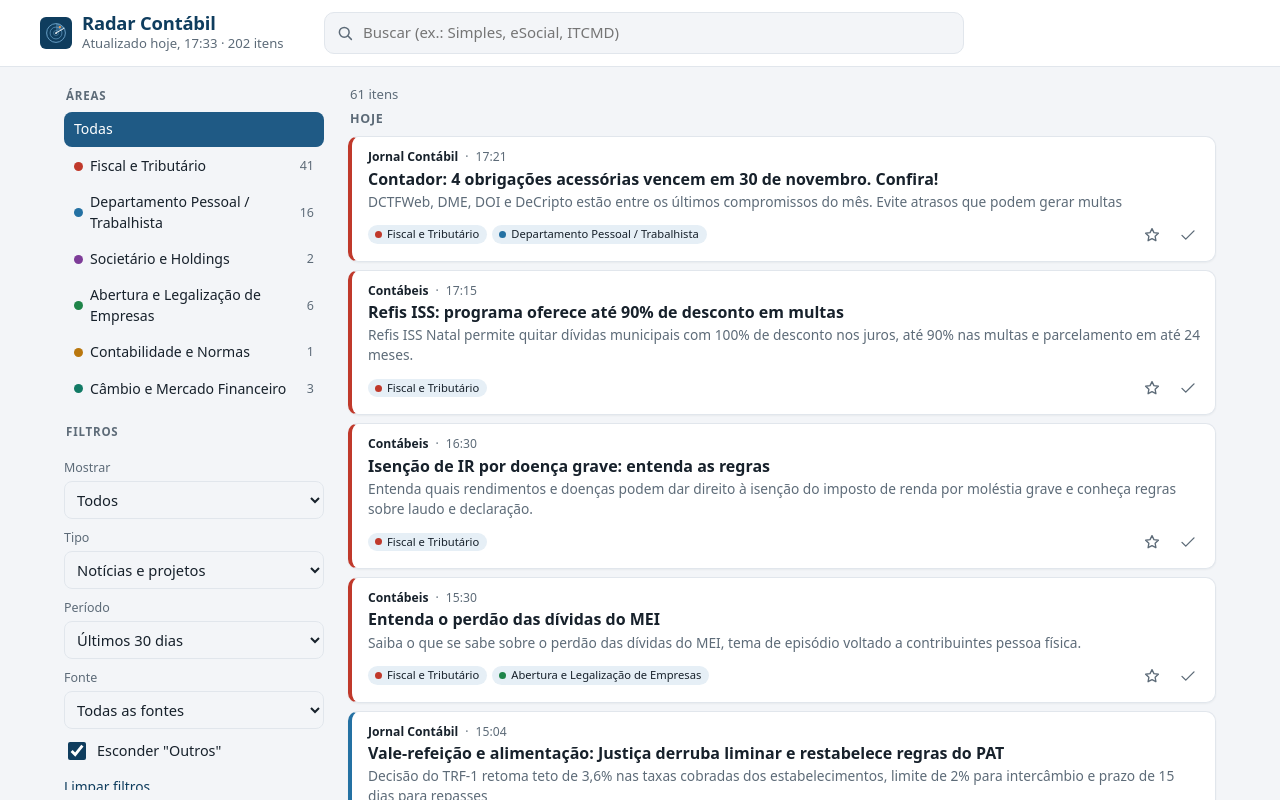
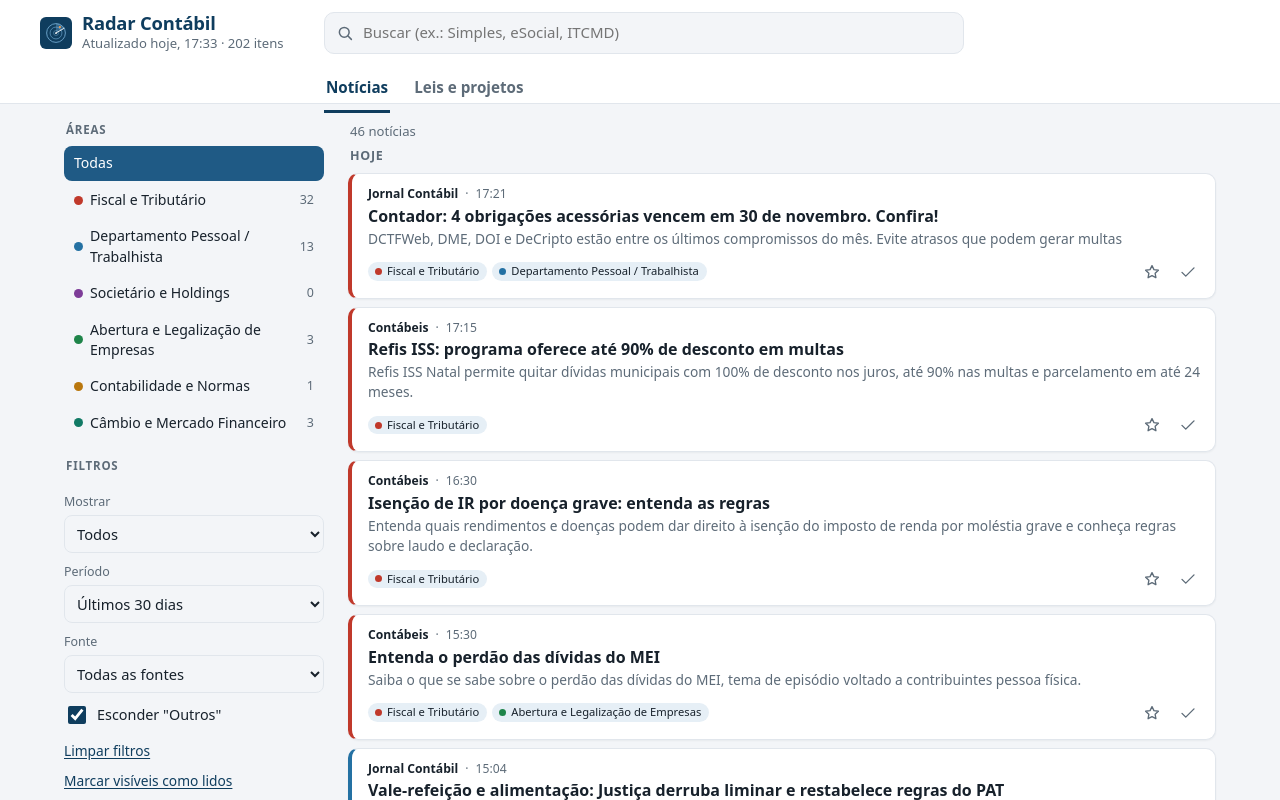
Before and after one commit to gabrielhfg1-rgb/radar-contabil, a plain HTML site: page docs/index.html in a window 1280 px wide. Both pictures are taken after a click on the button "Limpar filtros". Shown: the top 800 px of the page. Drawn offline with Linux system fonts and the light colour scheme.

Commit message:
Separa Notícias e Leis e projetos em abas
A aba de leis mostra todo o histórico por padrão, agrupa pelo mês de apresentação
e exibe a ementa inteira.

Co-Authored-By: Claude Opus 5.5 <noreply@anthropic.com>
Claude-Session: https://claude.ai/code/session_01PxKG6p3J9pm8Gi6bBzSTcX

```diff
--- a/docs/app.js
+++ b/docs/app.js
@@ -28,11 +28,14 @@
     visitaAnterior: null,
     pagina: 1,
     filtros: Object.assign(
-      { areas: [], fonte: "", tipo: "", periodo: "30", mostrar: "todos", esconderOutros: true, busca: "" },
+      { areas: [], fonte: "", tipo: "noticia", periodo: "30", periodoLeis: "tudo", mostrar: "todos", esconderOutros: true, busca: "" },
       guardar.ler("filtros", {}),
       { busca: "" }
     ),
   };
+
+  if (estado.filtros.tipo !== "projeto") estado.filtros.tipo = "noticia";
+  if (!estado.filtros.periodoLeis) estado.filtros.periodoLeis = "tudo";
 
   // "Novo desde a última visita": a referência vale para a sessão inteira.
   (function () {
@@ -51,7 +54,7 @@
     atualizado: $("atualizado"), areas: $("areas"), busca: $("busca"), lista: $("lista"),
     mais: $("btn-mais"), vazio: $("vazio"), resumo: $("resumo-lista"), painel: $("painel-filtros"),
     btnFiltros: $("btn-filtros"), contadorFiltros: $("contador-filtros"), fonte: $("f-fonte"),
-    tipo: $("f-tipo"), periodo: $("f-periodo"), mostrar: $("f-mostrar"), outros: $("f-outros"),
+    abas: $("abas"), rotuloFonte: $("rotulo-fonte"), periodo: $("f-periodo"), mostrar: $("f-mostrar"), outros: $("f-outros"),
     fontesStatus: $("fontes-status"),
   };
 
@@ -73,6 +76,16 @@
     if (d >= hoje) return "hoje, " + hora;
     if (d >= new Date(hoje - DIA)) return "ontem, " + hora;
     return d.toLocaleDateString("pt-BR", { day: "2-digit", month: "2-digit", year: "numeric" });
+  }
+  const NOMES_TIPO = {
+    PL: "Projeto de Lei", PLP: "Projeto de Lei Complementar", PEC: "Proposta de Emenda à Constituição",
+    MPV: "Medida Provisória", PDL: "Projeto de Decreto Legislativo",
+  };
+  function ehLeis() { return estado.filtros.tipo === "projeto"; }
+  function periodoAtual() { return ehLeis() ? estado.filtros.periodoLeis : estado.filtros.periodo; }
+  function rotuloMes(iso) {
+    const t = new Date(iso).toLocaleDateString("pt-BR", { month: "long", year: "numeric" });
+    return "Apresentados em " + t;
   }
   function rotuloDia(iso) {
     const d = new Date(iso);
@@ -102,7 +115,7 @@
 
   function mesesNecessarios() {
     const meses = (estado.indice && estado.indice.meses) || [];
-    if (estado.filtros.periodo === "tudo" || estado.filtros.mostrar === "favoritos") return meses;
+    if (periodoAtual() === "tudo" || estado.filtros.mostrar === "favoritos") return meses;
     const limite = new Date(Date.now() - 32 * DIA).toISOString().slice(0, 7);
     return meses.filter((m) => m >= limite);
   }
@@ -166,8 +179,10 @@
   }
 
   function aplicarFiltrosNaTela() {
-    el.tipo.value = estado.filtros.tipo;
-    el.periodo.value = estado.filtros.periodo;
+    el.periodo.value = periodoAtual();
+    el.rotuloFonte.hidden = ehLeis();
+    el.abas.querySelectorAll(".aba").forEach((b) => b.setAttribute("aria-selected", String(b.dataset.tipo === estado.filtros.tipo)));
+    document.body.classList.toggle("modo-leis", ehLeis());
     el.mostrar.value = estado.filtros.mostrar;
     el.outros.checked = estado.filtros.esconderOutros;
   }
@@ -183,13 +198,14 @@
       base.sort((a, b) => (a.data < b.data ? 1 : -1));
     }
     let desde = null;
-    if (f.periodo === "hoje") { const h = new Date(); h.setHours(0, 0, 0, 0); desde = h.toISOString(); }
-    else if (f.periodo !== "tudo") desde = new Date(Date.now() - Number(f.periodo) * DIA).toISOString();
+    const periodo = periodoAtual();
+    if (periodo === "hoje") { const h = new Date(); h.setHours(0, 0, 0, 0); desde = h.toISOString(); }
+    else if (periodo !== "tudo") desde = new Date(Date.now() - Number(periodo) * DIA).toISOString();
     const termos = semAcento(f.busca).split(/\s+/).filter(Boolean);
 
     return base.filter((i) => {
       if (desde && f.mostrar !== "favoritos" && i.data < desde) return false;
-      if (f.fonte && i.fonte !== f.fonte) return false;
+      if (f.fonte && !ehLeis() && i.fonte !== f.fonte) return false;
       if (f.tipo && i.tipo !== f.tipo) return false;
       if (f.mostrar === "novos" && !ehNovo(i)) return false;
       if (f.mostrar === "naolidos" && estado.lidos.has(i.id)) return false;
@@ -229,11 +245,11 @@
     const etiquetas = i.areas.map((a) =>
       '<span class="etiqueta" style="--cor:' + escapar(estado.corDaArea[a] || "#7f8c8d") + '">' + escapar(estado.nomeDaArea[a] || a) + "</span>").join("");
     const corPrincipal = estado.corDaArea[i.areas[0]] || "#7f8c8d";
-    return '<li class="item' + (lido ? " lido" : "") + '" data-id="' + escapar(i.id) + '" style="--cor-area:' + escapar(corPrincipal) + '">' +
+    return '<li class="item' + (i.tipo === "projeto" ? " item-lei" : "") + (lido ? " lido" : "") + '" data-id="' + escapar(i.id) + '" style="--cor-area:' + escapar(corPrincipal) + '">' +
       '<div class="item-meta">' +
         (ehNovo(i) ? '<span class="selo-novo">NOVO</span>' : "") +
-        (i.tipo === "projeto" ? '<span class="selo-pl">Projeto de lei</span>' : "") +
-        '<span class="fonte">' + escapar(i.fonte) + "</span><span>·</span><time datetime=\"" + escapar(i.data) + '">' + hora(i.data) + "</time>" +
+        (i.tipo === "projeto" ? '<span class="selo-pl">' + escapar(NOMES_TIPO[String(i.titulo).split(" ")[0]] || "Proposição") + "</span>" : "") +
+        '<span class="fonte">' + escapar(i.fonte) + "</span><span>·</span><time datetime=\"" + escapar(i.data) + '">' + (i.tipo === "projeto" ? formatarData(i.data) : hora(i.data)) + "</time>" +
       "</div>" +
       '<a class="item-titulo" href="' + escapar(linkSeguro(i.link)) + '" target="_blank" rel="noopener noreferrer">' + escapar(i.titulo) + "</a>" +
       (i.resumo ? '<p class="item-resumo">' + escapar(i.resumo) + "</p>" : "") +
@@ -253,7 +269,7 @@
     const visiveis = lista.slice(0, estado.pagina * POR_PAGINA);
     let diaAtual = "", html = "";
     visiveis.forEach((i) => {
-      const dia = rotuloDia(i.data);
+      const dia = ehLeis() ? rotuloMes(i.data) : rotuloDia(i.data);
       if (dia !== diaAtual) { diaAtual = dia; html += '<li class="dia" aria-hidden="false"><h2>' + escapar(dia) + "</h2></li>"; }
       html += cartao(i);
     });
@@ -261,9 +277,14 @@
     el.mais.hidden = visiveis.length >= lista.length;
     el.vazio.hidden = lista.length > 0;
     const novos = lista.filter(ehNovo).length;
-    el.resumo.textContent = lista.length + (lista.length === 1 ? " item" : " itens") + (novos ? " · " + novos + " novos desde a última visita" : "");
+    el.resumo.textContent = lista.length + (ehLeis() ? (lista.length === 1 ? " proposição" : " proposições") : (lista.length === 1 ? " notícia" : " notícias")) + (novos ? " · " + novos + " novos desde a última visita" : "");
     const f = estado.filtros;
-    const ativos = [f.fonte, f.tipo, f.mostrar !== "todos", f.periodo !== "30", !f.esconderOutros].filter(Boolean).length;
+    ["noticia", "projeto"].forEach((t) => {
+      const n = estado.itens.filter((i) => i.tipo === t && ehNovo(i)).length;
+      const b = el.abas.querySelector('[data-tipo="' + t + '"] .qtd-novos');
+      b.hidden = !n; b.textContent = n + (n === 1 ? " novo" : " novos");
+    });
+    const ativos = [!ehLeis() && f.fonte, f.mostrar !== "todos", periodoAtual() !== (ehLeis() ? "tudo" : "30"), !f.esconderOutros].filter(Boolean).length;
     el.contadorFiltros.hidden = !ativos;
     el.contadorFiltros.textContent = ativos;
   }
@@ -319,7 +340,7 @@
 
   async function aoMudarFiltro() {
     Object.assign(estado.filtros, {
-      fonte: el.fonte.value, tipo: el.tipo.value, periodo: el.periodo.value,
+      fonte: ehLeis() ? estado.filtros.fonte : el.fonte.value, [ehLeis() ? "periodoLeis" : "periodo"]: el.periodo.value,
       mostrar: el.mostrar.value, esconderOutros: el.outros.checked,
     });
     estado.pagina = 1; salvarFiltros();
@@ -327,7 +348,18 @@
     preencherFontes();
     desenhar();
   }
-  [el.fonte, el.tipo, el.periodo, el.mostrar, el.outros].forEach((c) => c.addEventListener("change", aoMudarFiltro));
+  [el.fonte, el.periodo, el.mostrar, el.outros].forEach((c) => c.addEventListener("change", aoMudarFiltro));
+
+  el.abas.addEventListener("click", async (ev) => {
+    const b = ev.target.closest(".aba");
+    if (!b || b.dataset.tipo === estado.filtros.tipo) return;
+    estado.filtros.tipo = b.dataset.tipo;
+    estado.pagina = 1; salvarFiltros();
+    aplicarFiltrosNaTela();
+    await carregarMeses();
+    desenhar();
+    window.scrollTo(0, 0);
+  });
 
   el.btnFiltros.addEventListener("click", () => {
     const abrir = !el.painel.classList.contains("aberto");
@@ -335,7 +367,7 @@
     el.btnFiltros.setAttribute("aria-expanded", String(abrir));
   });
   $("btn-limpar").addEventListener("click", () => {
-    estado.filtros = { areas: [], fonte: "", tipo: "", periodo: "30", mostrar: "todos", esconderOutros: true, busca: "" };
+    estado.filtros = { areas: [], fonte: "", tipo: estado.filtros.tipo, periodo: "30", periodoLeis: "tudo", mostrar: "todos", esconderOutros: true, busca: "" };
     el.busca.value = "";
     aplicarFiltrosNaTela(); el.fonte.value = ""; aoMudarFiltro();
   });
--- a/docs/estilo.css
+++ b/docs/estilo.css
@@ -48,7 +48,7 @@ body {
 }
 .topo-conteudo {
   max-width: 1200px; margin: 0 auto;
-  display: grid; grid-template-columns: 1fr auto; grid-template-areas: "marca botao" "busca busca";
+  display: grid; grid-template-columns: 1fr auto; grid-template-areas: "marca botao" "busca busca" "abas abas";
   align-items: center; gap: 10px 12px;
 }
 .marca { grid-area: marca; display: flex; align-items: center; gap: 10px; min-width: 0; }
@@ -70,6 +70,22 @@ body {
   position: absolute; top: -5px; right: -5px; min-width: 18px; height: 18px; padding: 0 5px;
   border-radius: 9px; background: var(--novo); color: #fff; font-size: 0.7rem; line-height: 18px; text-align: center;
 }
+
+/* Abas Notícias / Leis */
+.abas { grid-area: abas; display: flex; gap: 22px; margin-bottom: -10px; }
+.aba {
+  font: inherit; font-size: 0.95rem; font-weight: 600; background: none; border: 0; cursor: pointer;
+  color: var(--sutil); padding: 6px 2px 10px; border-bottom: 3px solid transparent;
+  display: inline-flex; align-items: center; gap: 7px;
+}
+.aba:hover { color: var(--texto); }
+.aba[aria-selected="true"] { color: var(--primaria-texto); border-bottom-color: var(--primaria-texto); }
+.qtd-novos { background: var(--novo); color: #fff; border-radius: 999px; padding: 0 7px; font-size: 0.68rem; font-weight: 700; line-height: 18px; }
+
+/* Leis: ementa inteira, sem cortar */
+.item-lei .item-resumo { -webkit-line-clamp: unset; display: block; color: var(--texto); opacity: 0.85; }
+.item-lei .item-titulo { font-size: 1.02rem; }
+.selo-pl { color: var(--texto); }
 
 /* ---------------- estrutura ---------------- */
 .layout { max-width: 1200px; margin: 0 auto; }
@@ -174,7 +190,9 @@ main { padding: 6px 16px 32px; min-width: 0; }
 @media (min-width: 900px) {
   body { font-size: 15px; }
   .topo { padding: 12px 24px; }
-  .topo-conteudo { grid-template-columns: 260px 1fr; grid-template-areas: "marca busca"; gap: 24px; }
+  .topo { padding-bottom: 0; }
+  .topo-conteudo { grid-template-columns: 260px 1fr; grid-template-areas: "marca busca" ". abas"; gap: 12px 24px; }
+  .aba { padding: 10px 2px 12px; }
   .busca { max-width: 640px; }
   .btn-icone { display: none; }
 
--- a/docs/index.html
+++ b/docs/index.html
@@ -11,7 +11,7 @@
   <link rel="apple-touch-icon" href="icones/icone-180.png">
   <meta name="apple-mobile-web-app-capable" content="yes">
   <meta name="apple-mobile-web-app-title" content="Radar Contábil">
-  <link rel="stylesheet" href="estilo.css?v=2">
+  <link rel="stylesheet" href="estilo.css?v=3">
 </head>
 <body>
   <header class="topo">
@@ -27,6 +27,10 @@
         <svg viewBox="0 0 24 24" width="18" height="18" aria-hidden="true"><circle cx="11" cy="11" r="6.5" fill="none" stroke="currentColor" stroke-width="2"/><path d="M16 16l4.5 4.5" stroke="currentColor" stroke-width="2" stroke-linecap="round"/></svg>
         <input id="busca" type="search" placeholder="Buscar (ex.: Simples, eSocial, ITCMD)" autocomplete="off" enterkeyhint="search" aria-label="Buscar">
       </div>
+      <nav id="abas" class="abas" role="tablist" aria-label="Seções">
+        <button class="aba" role="tab" data-tipo="noticia" aria-selected="true">Notícias <span class="qtd-novos" hidden></span></button>
+        <button class="aba" role="tab" data-tipo="projeto" aria-selected="false">Leis e projetos <span class="qtd-novos" hidden></span></button>
+      </nav>
       <button id="btn-filtros" class="btn-icone" aria-expanded="false" aria-controls="painel-filtros" title="Filtros">
         <svg viewBox="0 0 24 24" width="22" height="22" aria-hidden="true"><path d="M3 5h18M6 12h12M10 19h4" stroke="currentColor" stroke-width="2" stroke-linecap="round" fill="none"/></svg>
         <span id="contador-filtros" class="bolinha" hidden></span>
@@ -51,13 +55,6 @@
             <option value="favoritos">Favoritos</option>
           </select>
         </label>
-        <label>Tipo
-          <select id="f-tipo">
-            <option value="">Notícias e projetos</option>
-            <option value="noticia">Só notícias</option>
-            <option value="projeto">Só projetos de lei</option>
-          </select>
-        </label>
         <label>Período
           <select id="f-periodo">
             <option value="hoje">Hoje</option>
@@ -66,7 +63,7 @@
             <option value="tudo">Todo o histórico</option>
           </select>
         </label>
-        <label>Fonte
+        <label id="rotulo-fonte">Fonte
           <select id="f-fonte"><option value="">Todas as fontes</option></select>
         </label>
         <label class="check"><input id="f-outros" type="checkbox" checked> Esconder "Outros"</label>
@@ -91,6 +88,6 @@
     </main>
   </div>
 
-  <script src="app.js?v=2"></script>
+  <script src="app.js?v=3"></script>
 </body>
 </html>
--- a/docs/sw.js
+++ b/docs/sw.js
@@ -1,8 +1,8 @@
 /* Service worker: deixa o painel abrir rápido e funcionar sem internet
    (mostra a última versão baixada). Ao mudar arquivos do painel, aumente a VERSAO. */
-const VERSAO = "radar-v2";
+const VERSAO = "radar-v3";
 const ARQUIVOS = [
-  "./", "index.html", "estilo.css?v=2", "app.js?v=2", "manifest.webmanifest",
+  "./", "index.html", "estilo.css?v=3", "app.js?v=3", "manifest.webmanifest",
   "icones/icone.svg", "icones/icone-192.png", "icones/icone-512.png",
 ];
 
```
Also changed, not shown: 2 other files.
